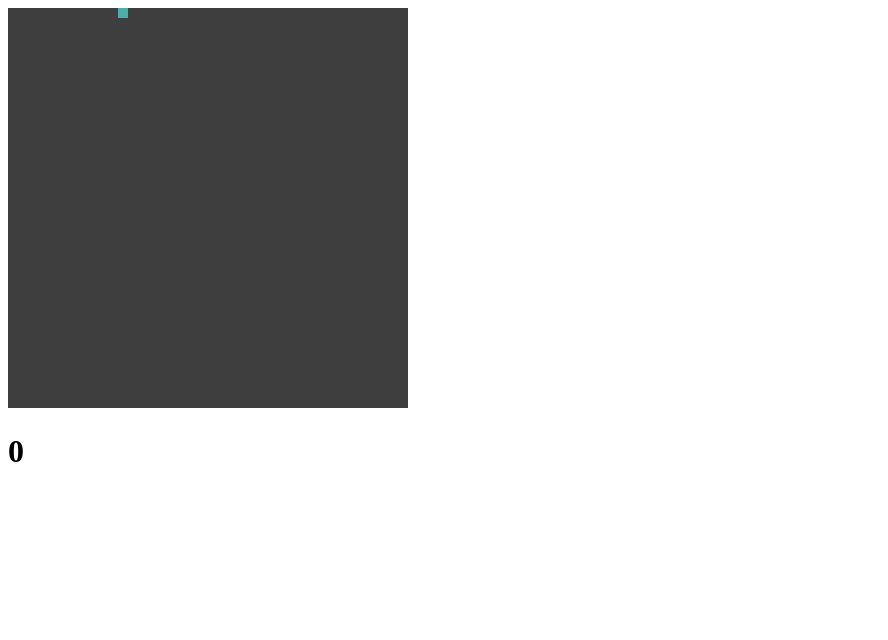
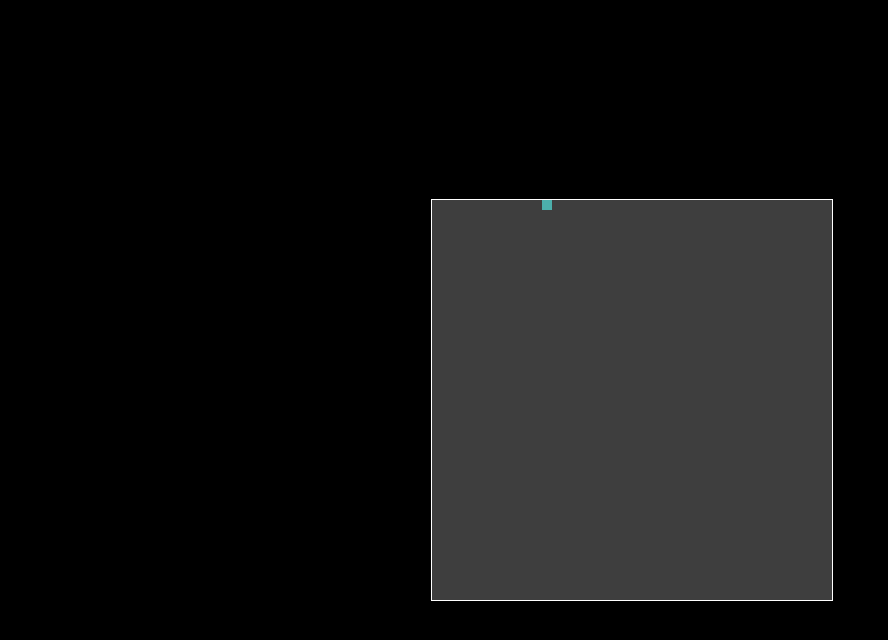
Before and after one commit to unknwnlistener/Snake_Game, a plain HTML site: page index.html in a window 1280 px wide. Shown: the whole page, without its empty margins (0-888 px from the left). Drawn offline with Linux system fonts and the light colour scheme.

Commit message:
Update index.html

```diff
--- a/index.html
+++ b/index.html
@@ -2,6 +2,22 @@
 <html>
 <head>
   <title>Snake Game</title>
+  <style>
+  html, body {
+    height: 100%;
+    margin: 0;
+  }
+
+  body {
+    background: black;
+    display: flex;
+    align-items: center;
+    justify-content: center;
+  }
+  canvas {
+    border: 1px solid white;
+  }
+  </style>
 </head>
 <body>
   <canvas
```
